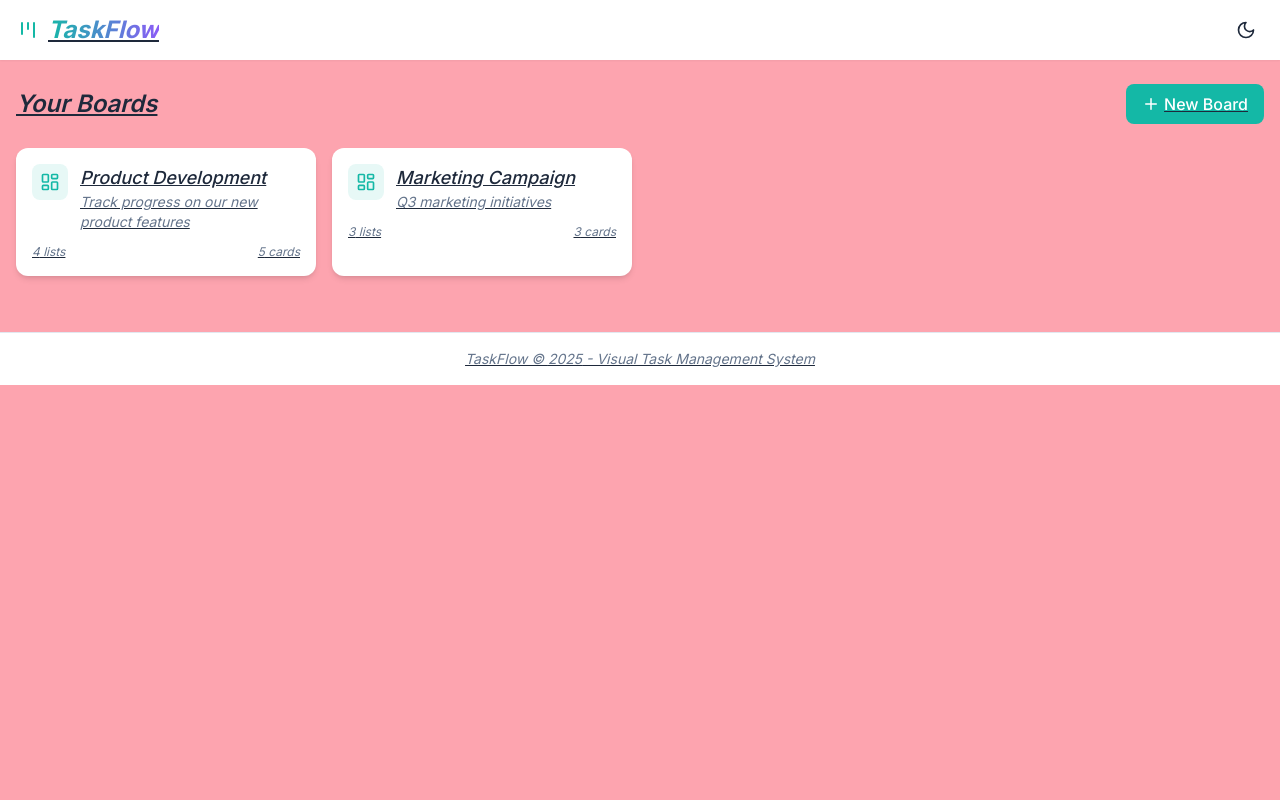
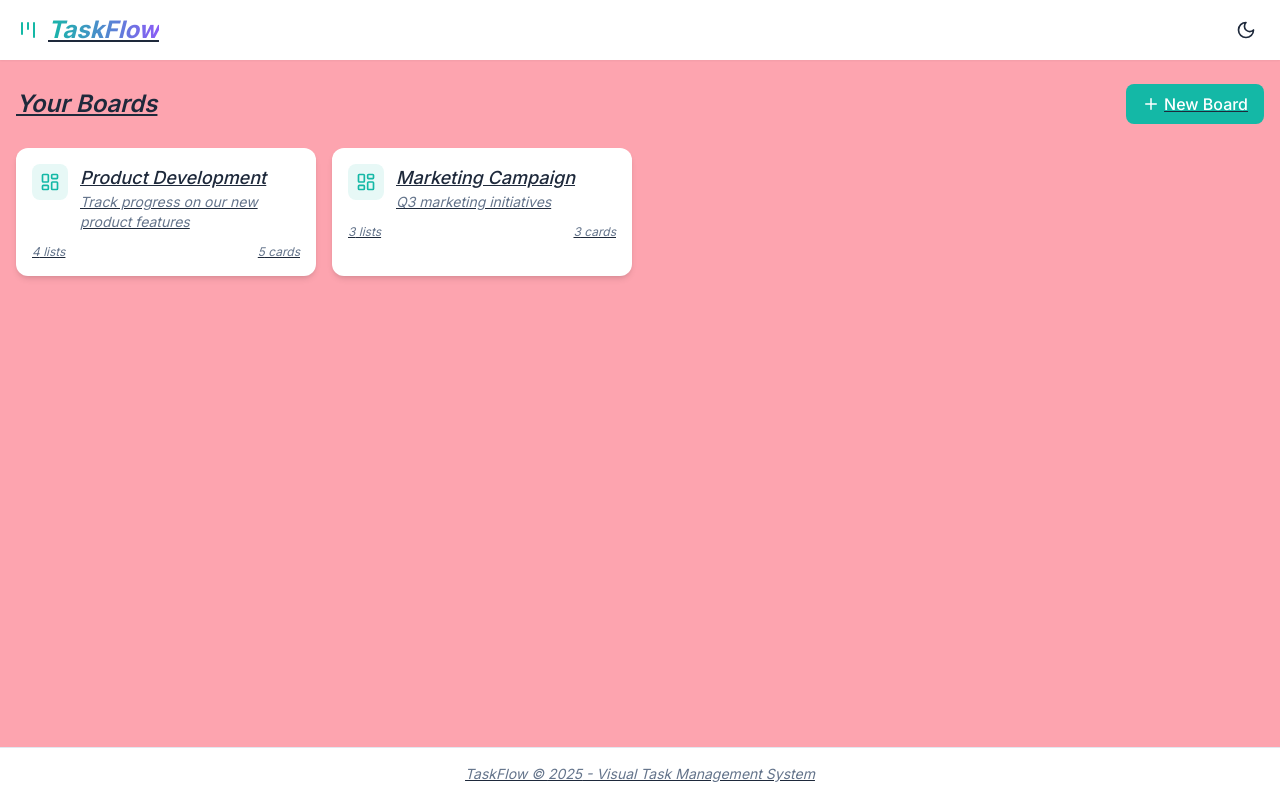
Before and after one commit to apper-canvas/taskflow-direct-wireless, a React (Vite) app: page / in a window 1280 px wide. Built offline with nearby package versions, Linux system fonts and the light colour scheme.

Commit message:
Move footer to bottom of page by implementing flex column layout with flex-grow main content

```diff
--- a/src/App.jsx
+++ b/src/App.jsx
@@ -24,7 +24,7 @@ function App() {
 
   return (
     <Router>
-      <div className="min-h-screen transition-colors duration-200">
+      <div className="flex flex-col min-h-screen transition-colors duration-200">
         <header className="bg-white dark:bg-surface-800 shadow-sm sticky top-0 z-10">
           <div className="container mx-auto px-4 py-3 flex justify-between items-center">
             <div className="flex items-center space-x-2">
@@ -47,7 +47,7 @@ function App() {
           </div>
         </header>
 
-        <main className="container mx-auto px-4 py-6">
+        <main className="container mx-auto px-4 py-6 flex-grow">
           <Routes>
             <Route path="/" element={<Home />} />
             <Route path="*" element={<NotFound />} />
```
